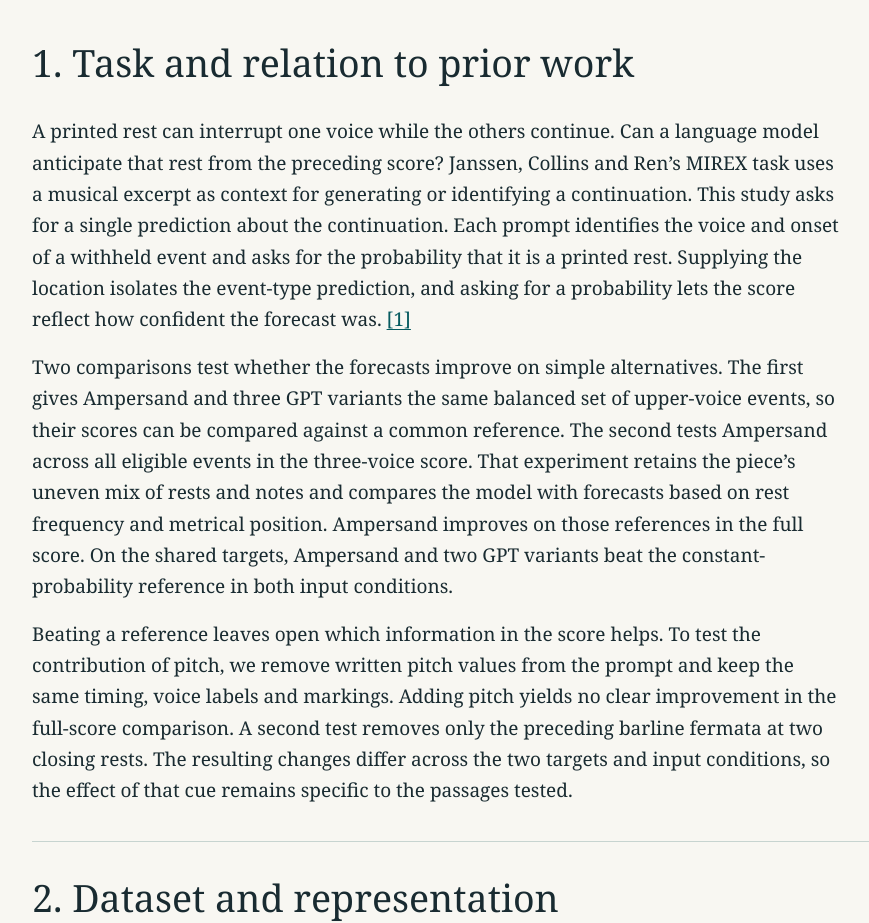
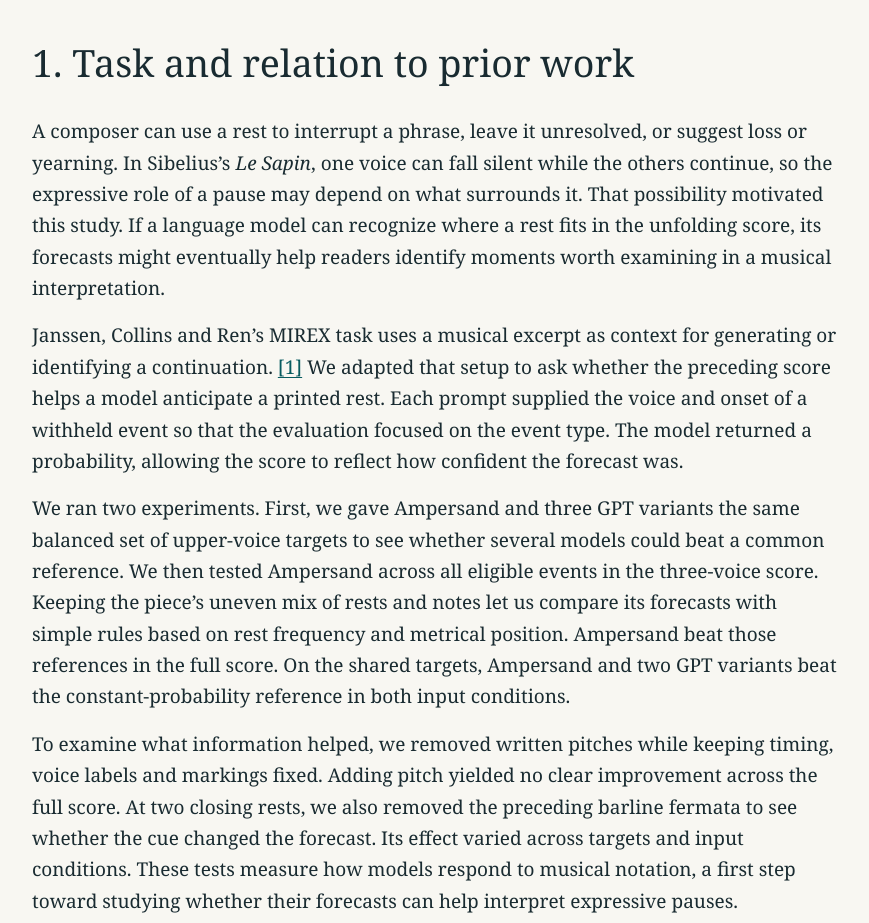
Before and after one commit to ClementineY/ClementineY.github.io, a plain HTML site: page research/forecasting-rests-le-sapin/index.html in a window 1280 px wide. Shown: the part 1001-1924 px from the top of the page, without its empty margins (147-1016 px from the left). Drawn offline with Linux system fonts and the light colour scheme.

Commit message:
Motivate the study through the expressive role of rests

```diff
--- a/research/forecasting-rests-le-sapin/index.html
+++ b/research/forecasting-rests-le-sapin/index.html
@@ -22,9 +22,10 @@ p,li,dd{max-width:76ch}figure{margin:26px 0;background:white;border:1px solid va
 <nav aria-label="Article sections"><a href="#task">Task</a><a href="#data">Dataset</a><a href="#evaluation">Evaluation</a><a href="#results">Results</a><a href="#discussion">Discussion</a><a href="#references">References</a></nav>
 <div class="abstract"><h2>Abstract</h2><p>Can a language model anticipate a printed rest when given the preceding score and the location of the next event? We tested Ampersand v0.1, a general-purpose language model from Humans&amp;, on a three-voice transcription of Sibelius’s <i>Le Sapin</i>. Its forecasts improved on simple score-derived baselines. Adding written pitch did not reliably improve forecasts, and the small aggregate advantage of rhythm-only input came from the unbarred passage. Showing the barline fermata reduced the predicted rest probability at one closing target under both inputs. At the other target, the direction depended on the input. In a separate single-voice comparison on shared targets, Ampersand and two GPT variants beat a constant-probability baseline, while another GPT variant fell short. These findings describe forecasts of printed rests in one piece with the target onset supplied.</p></div>
 <section id="task"><h2>1. Task and relation to prior work</h2>
-<p>A printed rest can interrupt one voice while the others continue. Can a language model anticipate that rest from the preceding score? Janssen, Collins and Ren’s MIREX task uses a musical excerpt as context for generating or identifying a continuation. This study asks for a single prediction about the continuation. Each prompt identifies the voice and onset of a withheld event and asks for the probability that it is a printed rest. Supplying the location isolates the event-type prediction, and asking for a probability lets the score reflect how confident the forecast was. <a href="#ref-ismir">[1]</a></p>
-<p>Two comparisons test whether the forecasts improve on simple alternatives. The first gives Ampersand and three GPT variants the same balanced set of upper-voice events, so their scores can be compared against a common reference. The second tests Ampersand across all eligible events in the three-voice score. That experiment retains the piece’s uneven mix of rests and notes and compares the model with forecasts based on rest frequency and metrical position. Ampersand improves on those references in the full score. On the shared targets, Ampersand and two GPT variants beat the constant-probability reference in both input conditions.</p>
-<p>Beating a reference leaves open which information in the score helps. To test the contribution of pitch, we remove written pitch values from the prompt and keep the same timing, voice labels and markings. Adding pitch yields no clear improvement in the full-score comparison. A second test removes only the preceding barline fermata at two closing rests. The resulting changes differ across the two targets and input conditions, so the effect of that cue remains specific to the passages tested.</p></section>
+<p>A composer can use a rest to interrupt a phrase, leave it unresolved, or suggest loss or yearning. In Sibelius’s <i>Le Sapin</i>, one voice can fall silent while the others continue, so the expressive role of a pause may depend on what surrounds it. That possibility motivated this study. If a language model can recognize where a rest fits in the unfolding score, its forecasts might eventually help readers identify moments worth examining in a musical interpretation.</p>
+<p>Janssen, Collins and Ren’s MIREX task uses a musical excerpt as context for generating or identifying a continuation. <a href="#ref-ismir">[1]</a> We adapted that setup to ask whether the preceding score helps a model anticipate a printed rest. Each prompt supplied the voice and onset of a withheld event so that the evaluation focused on the event type. The model returned a probability, allowing the score to reflect how confident the forecast was.</p>
+<p>We ran two experiments. First, we gave Ampersand and three GPT variants the same balanced set of upper-voice targets to see whether several models could beat a common reference. We then tested Ampersand across all eligible events in the three-voice score. Keeping the piece’s uneven mix of rests and notes let us compare its forecasts with simple rules based on rest frequency and metrical position. Ampersand beat those references in the full score. On the shared targets, Ampersand and two GPT variants beat the constant-probability reference in both input conditions.</p>
+<p>To examine what information helped, we removed written pitches while keeping timing, voice labels and markings fixed. Adding pitch yielded no clear improvement across the full score. At two closing rests, we also removed the preceding barline fermata to see whether the cue changed the forecast. Its effect varied across targets and input conditions. These tests measure how models respond to musical notation, a first step toward studying whether their forecasts can help interpret expressive pauses.</p></section>
 <section id="data"><h2>2. Dataset and representation</h2>
 <h3>From engraved score to event table</h3>
 <p>The label source was the 1922 Wilhelm Hansen engraving edited and revised by Julia A. Burt, on Sibley PDF pages 41–43. We used Audiveris to convert the scan to MusicXML and compared it with a separately supplied MuseScore MusicXML export. When the files disagreed, the engraved symbols determined the labels. <a href="#ref-score">[2]</a></p>
```
